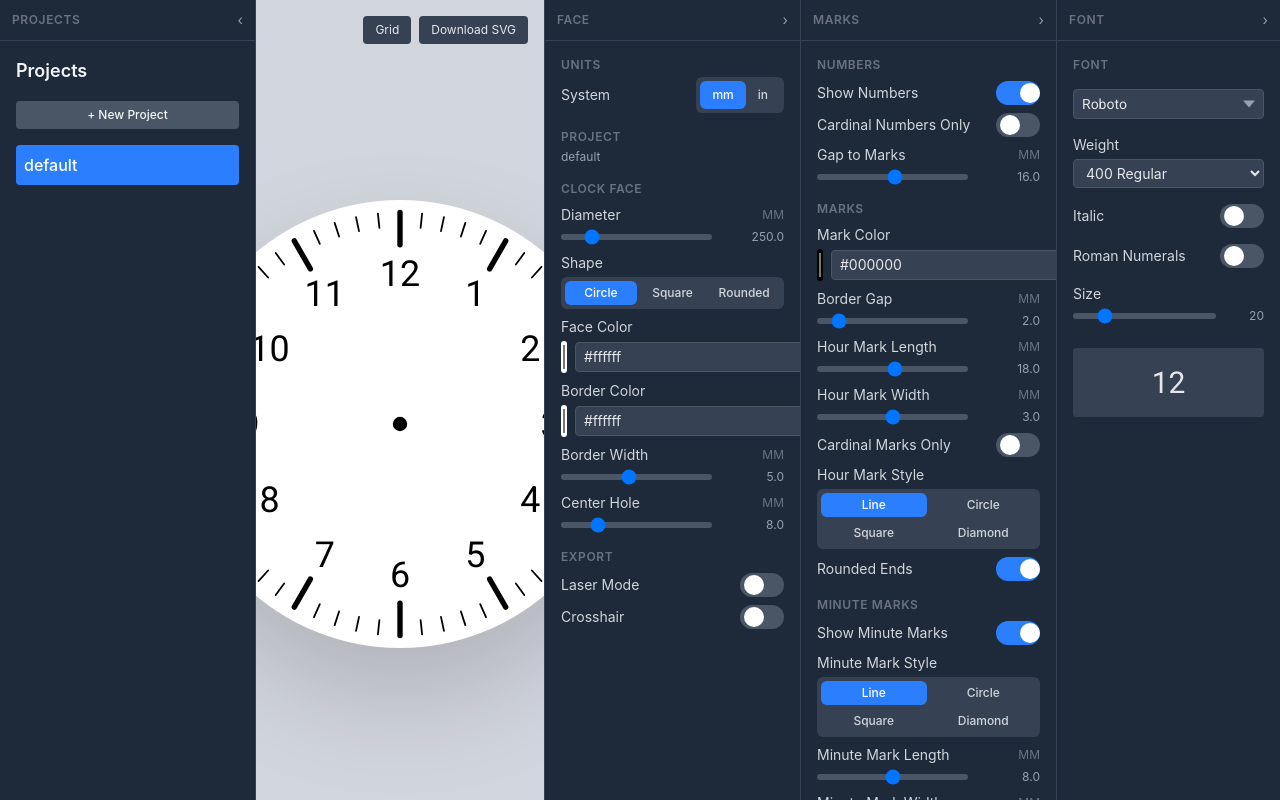
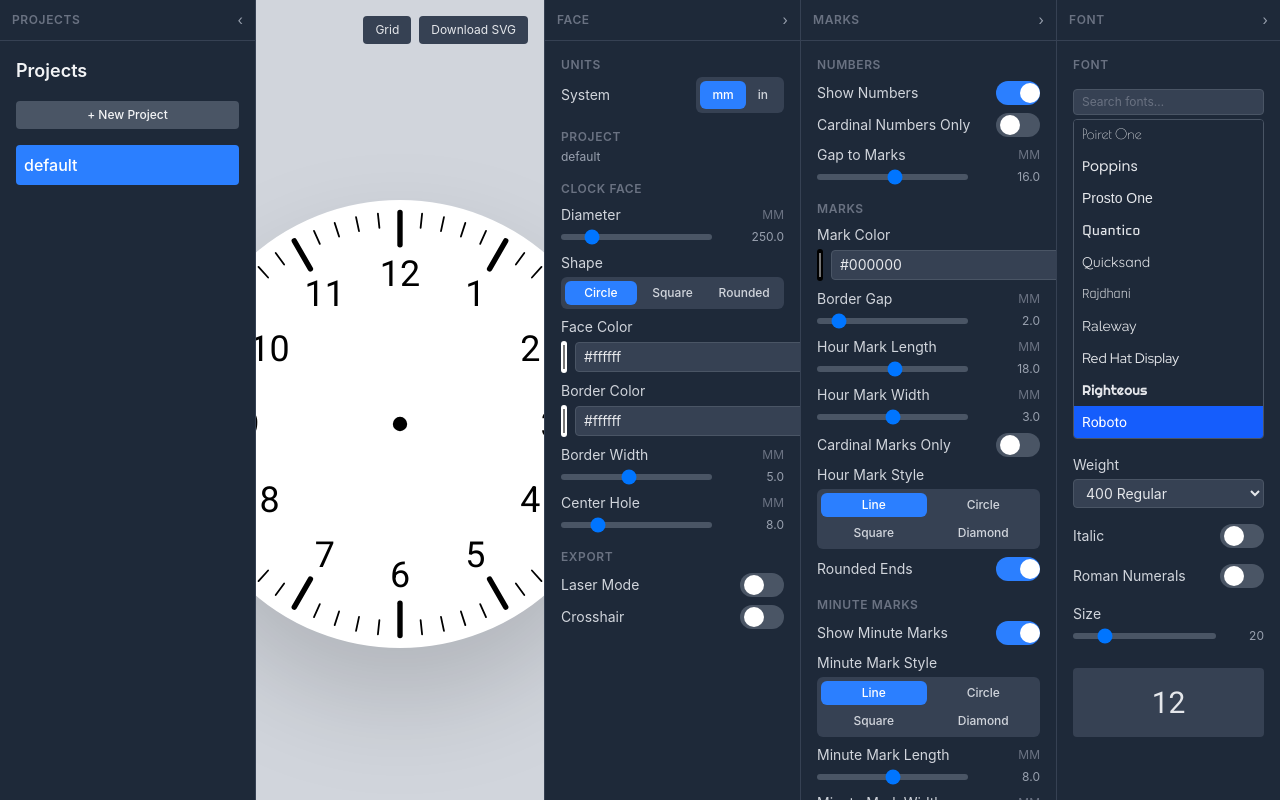
Before and after one commit to darkgumby/clock_face_maker, a React (Vite) app: page / in a window 1280 px wide. Built offline with nearby package versions, Linux system fonts and the light colour scheme; the HTML template or start-up script is replaced by a standard one; a web font is replaced by a local one.

Commit message:
updated-font-picker

```diff
--- a/src/components/FontPicker.tsx
+++ b/src/components/FontPicker.tsx
@@ -42,8 +42,6 @@ export const GOOGLE_FONTS: string[] = [
 
 const FONT_WEIGHTS = "ital,wght@0,100;0,200;0,300;0,400;0,500;0,600;0,700;0,800;0,900;1,100;1,200;1,300;1,400;1,500;1,600;1,700;1,800;1,900";
 
-// Individual per-font CSS links with tracked Promises — used by select() so a
-// failed or oversized batch can never silently block a font from loading.
 const _fontReady = new Map<string, Promise<void>>();
 
 function getFontReadyPromise(font: string): Promise<void> {
@@ -61,10 +59,8 @@ function getFontReadyPromise(font: string): Promise<void> {
   return _fontReady.get(font)!;
 }
 
-// Fonts already queued via batch links (fire-and-forget preloading).
 const _batchSeen = new Set<string>();
 
-// Batch-loads fonts for dropdown preview. Chunked at 20 to avoid URL limits.
 function loadGoogleFonts(names: string[]): void {
   const toLoad = names.filter((n) => !_batchSeen.has(n) && !_fontReady.has(n));
   if (toLoad.length === 0) return;
@@ -84,100 +80,73 @@ function loadGoogleFonts(names: string[]): void {
 interface FontPickerProps {
   value: string;
   onChange: (font: string) => void;
-  // Add any other props here if they become necessary
 }
 
 export default function FontPicker({ value, onChange }: FontPickerProps) {
-  const [open, setOpen] = useState<boolean>(false);
-  const [query, setQuery] = useState<string>("");
-  const rootRef = useRef<HTMLDivElement>(null);
-  const inputRef = useRef<HTMLInputElement>(null);
+  const [query, setQuery] = useState("");
+  const listRef = useRef<HTMLDivElement>(null);
   const selectedRef = useRef<HTMLDivElement>(null);
 
   const filtered = useMemo(() => {
+    if (!query) return GOOGLE_FONTS;
     const q = query.toLowerCase();
     return GOOGLE_FONTS.filter((f) => f.toLowerCase().includes(q));
   }, [query]);
 
-  // Load the selected font for the trigger preview
-  useEffect(() => { loadGoogleFonts([value]); }, [value]);
+  // Batch-preload fonts visible in filtered list
+  useEffect(() => { loadGoogleFonts(filtered); }, [filtered]);
 
+  // Scroll selected item into view when value changes or filter resets
   useEffect(() => {
-    if (open) loadGoogleFonts(filtered);
-  }, [open, filtered]);
-
-  useEffect(() => {
-    if (open) selectedRef.current?.scrollIntoView({ block: "nearest" });
-  }, [open]);
-
-  // Close on outside click
-  useEffect(() => {
-    if (!open) return;
-    const handler = (e: MouseEvent) => {
-      if (!rootRef.current?.contains(e.target as Node)) {
-        setOpen(false);
-        setQuery("");
-      }
-    };
-    document.addEventListener("mousedown", handler);
-    return () => document.removeEventListener("mousedown", handler);
-  }, [open]);
+    selectedRef.current?.scrollIntoView({ block: "nearest" });
+  }, [value, query]);
 
   const select = (font: string) => {
-    setOpen(false);
-    setQuery("");
-    // Phase 1: wait for the individual per-font CSS link so @font-face rules are
-    // registered (not the batch link, which can fail at large URL sizes).
-    // Phase 2: wait for the actual font file via document.fonts.load().
-    // Race with 3s timeout so slow/failed network still propagates the change.
+    // Update UI immediately; kick off reliable per-font CSS load in background
+    // so the SVG renders with the correct typeface once it arrives.
+    onChange(font);
     const fontReady = getFontReadyPromise(font)
       .then(() => document.fonts.load(`400 16px "${font}"`));
     const timeout = new Promise<void>((res) => setTimeout(res, 3000));
+    // Re-fire onChange after font is confirmed loaded to force SVG repaint
     Promise.race([fontReady, timeout]).then(() => onChange(font), () => onChange(font));
   };
 
   const handleKeyDown = (e: React.KeyboardEvent<HTMLInputElement>) => {
-    if (e.key === "Escape") { setOpen(false); setQuery(""); }
-    if (e.key === "Enter" && filtered.length > 0) select(filtered[0]);
+    const idx = filtered.indexOf(value);
+    if (e.key === "ArrowDown") {
+      e.preventDefault();
+      if (idx < filtered.length - 1) select(filtered[idx + 1]);
+    } else if (e.key === "ArrowUp") {
+      e.preventDefault();
+      if (idx > 0) select(filtered[idx - 1]);
+    }
   };
 
   return (
-    <div ref={rootRef} className="relative">
-      {/* Trigger */}
-      <button
-        type="button"
-        onClick={() => {
-          setOpen((v) => !v);
-          if (!open) setTimeout(() => inputRef.current?.focus(), 0);
-        }}
-        className="w-full flex items-center justify-between text-sm bg-gray-700 border border-gray-600 rounded px-2 py-1 text-gray-200 focus:outline-none focus:border-blue-500 hover:border-gray-500"
-      >
-        <span style={{ fontFamily: `"${value}", sans-serif` }}>{value}</span>
-        <svg className="w-3 h-3 text-gray-400 shrink-0 ml-1" viewBox="0 0 10 6" fill="currentColor">
-          <path d="M0 0l5 6 5-6z" />
-        </svg>
-      </button>
-
-      {/* Dropdown */}
-      {open && (
-        <div className="absolute z-50 left-0 right-0 mt-1 bg-gray-800 border border-gray-600 rounded shadow-2xl">
+    <div className="flex flex-col gap-y-1">
       <input
-            ref={inputRef}
         type="text"
         value={query}
         onChange={(e) => setQuery(e.target.value)}
         onKeyDown={handleKeyDown}
         placeholder="Search fonts…"
-            className="w-full px-2 py-1.5 text-xs bg-gray-700 text-gray-200 placeholder-gray-500 border-b border-gray-600 focus:outline-none rounded-t"
+        className="w-full px-2 py-1 text-xs bg-gray-700 text-gray-200 placeholder-gray-500 border border-gray-600 rounded focus:outline-none focus:border-blue-500"
       />
-          <div className="max-h-96 overflow-y-auto">
+      <div
+        ref={listRef}
+        className="overflow-y-auto rounded border border-gray-600 bg-gray-800"
+        style={{ height: "320px" }}
+      >
         {filtered.map((font) => (
           <div
             key={font}
             ref={font === value ? selectedRef : null}
-                onMouseDown={() => select(font)}
-                className={`px-2 py-1.5 text-sm cursor-pointer hover:bg-gray-700 transition-colors ${
-                  font === value ? "text-blue-400 bg-gray-700" : "text-gray-200"
+            onClick={() => select(font)}
+            className={`px-2 py-1.5 text-sm cursor-pointer select-none transition-colors ${
+              font === value
+                ? "bg-blue-600 text-white"
+                : "text-gray-200 hover:bg-gray-700"
             }`}
             style={{ fontFamily: `"${font}", sans-serif` }}
           >
@@ -189,7 +158,5 @@ export default function FontPicker({ value, onChange }: FontPickerProps) {
         )}
       </div>
     </div>
-      )}
-    </div>
   );
 }
```
Lines whose indentation alone changed are shown as unchanged.
